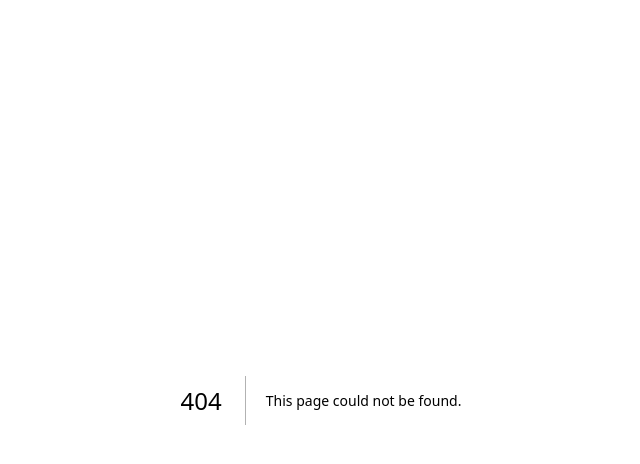
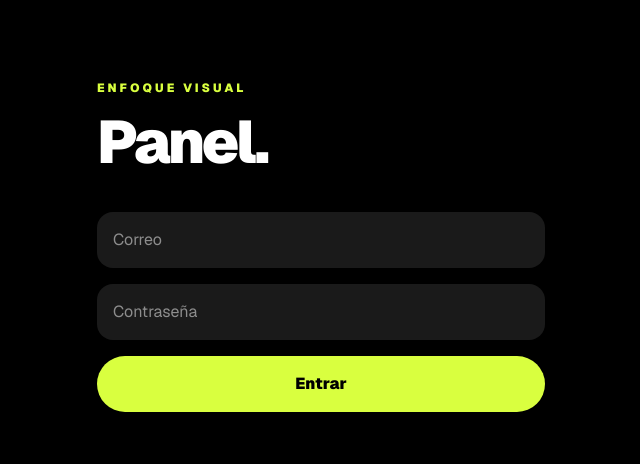
Before and after one commit to pablowebster94-sudo/advibe, a Next.js app: page /enfoque-visual/admin/login in a window 1280 px wide. Before the commit this address had no page. Shown: the top 464 px of the page, without its empty margins (319-959 px from the left). Built offline with nearby package versions, Linux system fonts and the light colour scheme; no server answers.

Commit message:
feat(enfoque): add admin foundation

```diff
--- /dev/null
+++ b/app/enfoque-visual/admin/login/page.tsx
@@ -0,0 +1,5 @@
+"use client";
+import {useState} from "react";import {useRouter} from "next/navigation";
+export default function Login(){const [email,setEmail]=useState("");const [password,setPassword]=useState("");const [error,setError]=useState("");const [busy,setBusy]=useState(false);const router=useRouter();
+async function submit(e:React.FormEvent){e.preventDefault();setBusy(true);setError("");const r=await fetch("/api/enfoque/auth/login",{method:"POST",headers:{"Content-Type":"application/json"},body:JSON.stringify({email,password})});const d=await r.json();if(!r.ok){setError(d.error||"No se pudo iniciar sesión");setBusy(false);return}router.push("/admin");router.refresh();}
+return <main className="min-h-screen bg-black px-5 py-20 text-white"><div className="mx-auto max-w-md"><p className="text-xs font-black uppercase tracking-[.25em] text-[#d9ff3f]">Enfoque Visual</p><h1 className="ev-display mt-4 text-6xl font-black">Panel.</h1><form onSubmit={submit} className="mt-10 space-y-4"><input required type="email" value={email} onChange={e=>setEmail(e.target.value)} placeholder="Correo" className="w-full rounded-2xl bg-white/10 px-4 py-4 outline-none"/><input required type="password" value={password} onChange={e=>setPassword(e.target.value)} placeholder="Contraseña" className="w-full rounded-2xl bg-white/10 px-4 py-4 outline-none"/>{error&&<p className="text-sm text-red-300">{error}</p>}<button disabled={busy} className="w-full rounded-full bg-[#d9ff3f] px-6 py-4 font-black text-black">{busy?"Entrando…":"Entrar"}</button></form></div></main>}
```
